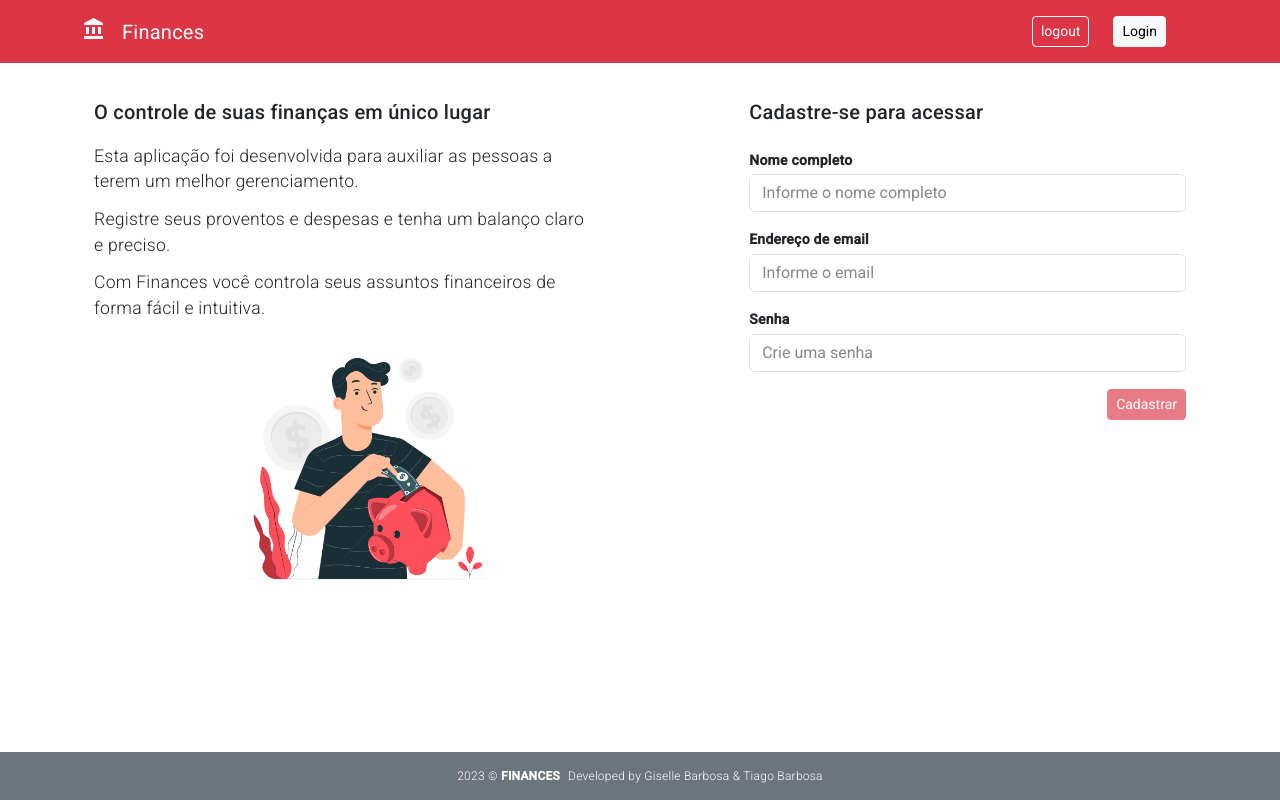
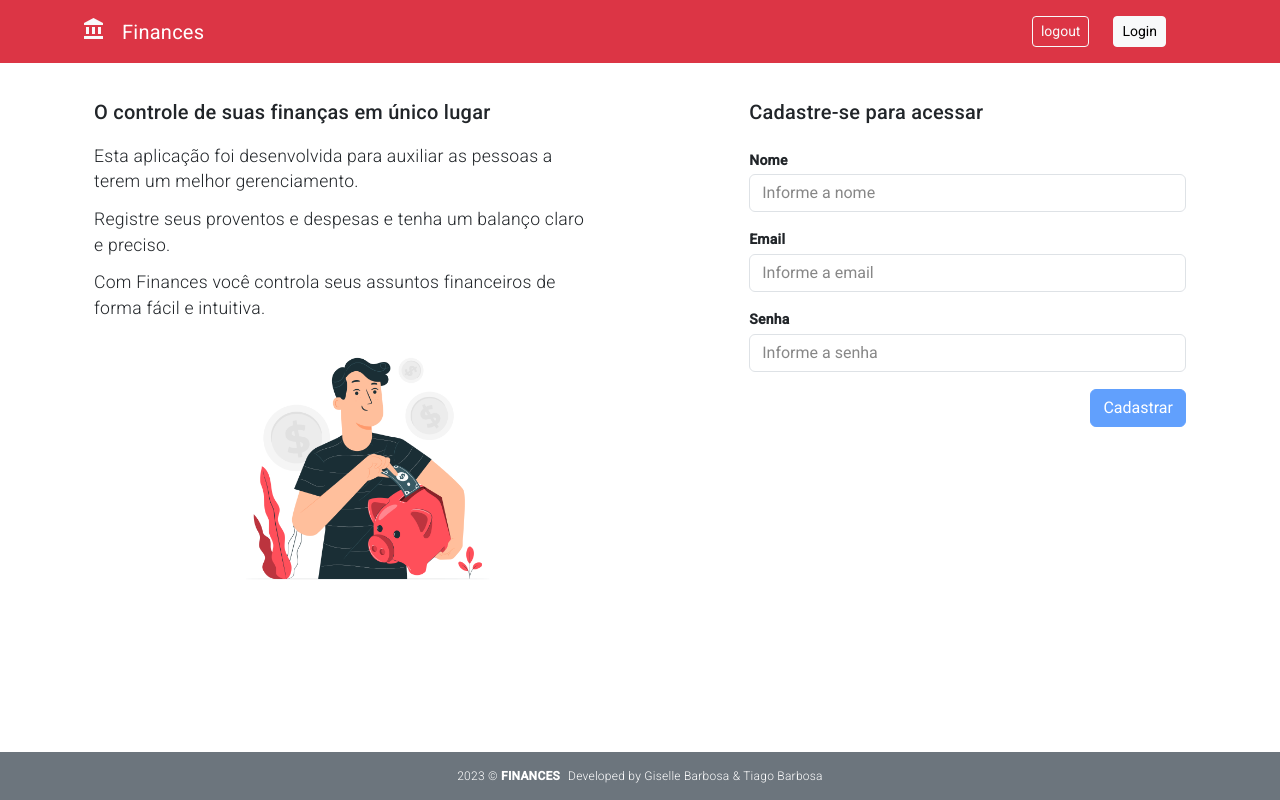
Before and after one commit to GiselleBarbosa/angular-finances_v2.0, an Angular app: page /home in a window 1280 px wide. Built offline with nearby package versions, Linux system fonts and the light colour scheme.

Commit message:
refac(formulario): move lógica para service e cria validators personalizados

```diff
--- a/src/app/features/auth/register/register.component.html
+++ b/src/app/features/auth/register/register.component.html
@@ -1,81 +1,30 @@
 <h2>Cadastre-se para acessar</h2>
 
-<form class="form" [formGroup]="formulario" (ngSubmit)="onSubmit($event)">
-  <div class="form-group">
-    <label for="name">
-      <strong>Nome completo</strong>
+<form [formGroup]="formulario" (ngSubmit)="onSubmit()">
+  <div class="form-group" *ngFor="let field of ['nome', 'email', 'senha']">
+    <label [for]="field">
+      <strong>{{ field | titlecase }}</strong>
     </label>
     <input
-      [ngClass]="
-        formulario.get('name')?.status === 'INVALID'
-          ? addClassValidate('name')
-          : 'is-valid'
-      "
-      type=" name"
+      [formControlName]="field"
+      [type]="field === 'senha' ? 'password' : 'text'"
       class="form-control"
-      placeholder="Informe o nome completo"
-      formControlName="name"
-      required />
-
+      [ngClass]="{
+        'is-invalid':
+          formulario.get(field)?.invalid && formulario.get(field)?.touched
+      }"
+      [placeholder]="'Informe a ' + field" />
     <div
-      *ngIf="formulario.controls.name.dirty || formulario.controls.name.touched"
+      *ngIf="formulario.get(field)?.invalid && formulario.get(field)?.touched"
       class="invalid-feedback">
-      Deve ter no minímo 3 e no máximo 12 caracteres.
-    </div>
-  </div>
-
-  <div class="form-group">
-    <label for="email"><strong>Endereço de email</strong></label>
-    <input
-      [ngClass]="
-        formulario.get('email')?.status === 'INVALID'
-          ? addClassValidate('email')
-          : 'is-valid'
-      "
-      type="email"
-      class="form-control"
-      placeholder="Informe o email"
-      formControlName="email"
-      required />
-
-    <div
-      *ngIf="
-        formulario.controls.email.dirty || formulario.controls.email.touched
-      "
-      class="invalid-feedback">
-      Verifique o email digitado.
-    </div>
-  </div>
-
-  <div class="form-group">
-    <label for="password"><strong>Senha</strong></label>
-    <input
-      [ngClass]="
-        formulario.get('password')?.status === 'INVALID'
-          ? addClassValidate('password')
-          : 'is-valid'
-      "
-      type="password"
-      class="form-control"
-      placeholder="Crie uma senha"
-      formControlName="password"
-      maxlength="8"
-      required />
-
-    <div
-      *ngIf="
-        formulario.controls.password.dirty ||
-        formulario.controls.password.touched
-      "
-      class="invalid-feedback">
-      Deve ter no minímo 6 e no máximo 8 caracteres.
+      {{ getErrorMessage(field) }}
     </div>
   </div>
 
   <button
-    [disabled]="!formulario.valid"
+    [disabled]="formulario.invalid"
     type="submit"
-    class="form-group btn btn-danger btn-sm float-end cursor-pointer">
+    class="btn btn-primary float-end">
     Cadastrar
   </button>
 </form>
--- a/src/app/features/auth/register/register.component.ts
+++ b/src/app/features/auth/register/register.component.ts
@@ -1,73 +1,43 @@
-import {
-  FormControl,
-  FormGroup,
-  FormsModule,
-  ReactiveFormsModule,
-  Validators,
-} from '@angular/forms';
-
+import { Component, OnInit } from '@angular/core';
+import { FormGroup, ReactiveFormsModule } from '@angular/forms';
+import { MatDialog } from '@angular/material/dialog';
 import { AlertsComponent } from 'src/app/shared/alerts/alerts.component';
+import { FormService } from './services/form.service';
 import { CommonModule } from '@angular/common';
-import { Component } from '@angular/core';
-import { MatDialog } from '@angular/material/dialog';
 
 @Component({
   selector: 'app-register',
-  standalone: true,
-  imports: [CommonModule, ReactiveFormsModule, FormsModule],
   templateUrl: './register.component.html',
   styleUrls: ['./register.component.scss'],
+  standalone: true,
+  imports: [CommonModule, ReactiveFormsModule],
 })
-export class RegisterComponent {
-  formulario = new FormGroup({
-    name: new FormControl('', [
-      Validators.required,
-      Validators.minLength(3),
-      Validators.maxLength(12),
-    ]),
-    email: new FormControl('', [Validators.required, Validators.email]),
-    password: new FormControl('', [
-      Validators.required,
-      Validators.minLength(8),
-      Validators.maxLength(9),
-    ]),
-  });
+export class RegisterComponent implements OnInit {
+  formulario!: FormGroup;
 
-  constructor(public dialog: MatDialog) {}
+  constructor(
+    private formService: FormService,
+    private dialog: MatDialog
+  ) {}
 
-  public ngOnInit(): void {
-    this.addClassValidate;
+  ngOnInit(): void {
+    this.formulario = this.formService.initRegisterForm();
   }
 
-  public onSubmit(e: Event) {
+  getErrorMessage(controlName: string): string {
+    const control = this.formulario.get(controlName);
+    return this.formService.getErrorMessage(control, controlName);
+  }
+
+  onSubmit(): void {
     if (this.formulario.valid) {
-      e.preventDefault();
       this.dialog.open(AlertsComponent, {
         data: {
           title: 'Cadastro Realizado',
           message: 'Usuário foi cadastrado com sucesso!',
         },
       });
-      this.reset();
+      this.formulario.reset();
     }
   }
-
-  /* Resetando formulario apos envio */
-  public reset() {
-    this.formulario.reset();
-  }
-
-  /* Checando formulario  */
-  public checkValidTouched(campo: string) {
-    return (
-      !this.formulario.get(campo)?.valid && this.formulario.get(campo)?.touched
-    );
-  }
-
-  /* Adicionando class invalid no template*/
-  public addClassValidate(campo: string) {
-    return {
-      'is-invalid': this.checkValidTouched(campo),
-    };
-  }
 }
--- /dev/null
+++ b/src/app/features/auth/register/services/form.service.ts
@@ -0,0 +1,49 @@
+import { Injectable } from '@angular/core';
+import { FormBuilder, FormGroup, Validators } from '@angular/forms';
+import { CustomValidators } from 'src/app/features/auth/register/utils/validators';
+
+@Injectable({
+  providedIn: 'root',
+})
+export class FormService {
+  constructor(private fb: FormBuilder) {}
+
+  public initRegisterForm(): FormGroup {
+    return this.fb.group({
+      nome: [
+        '',
+        [
+          Validators.required,
+          CustomValidators.onlyLetters(),
+          CustomValidators.minLength(3),
+          CustomValidators.maxLength(50),
+        ],
+      ],
+      email: ['', [Validators.required, Validators.email]],
+      senha: [
+        '',
+        [
+          Validators.required,
+          CustomValidators.minLength(8),
+          CustomValidators.maxLength(9),
+        ],
+      ],
+    });
+  }
+
+  public getErrorMessage(control: any, controlName: string): string {
+    if (control.hasError('required')) return 'Este campo é obrigatório.';
+    if (control.hasError('onlyLetters'))
+      return 'O nome deve conter apenas letras.';
+    if (control.hasError('email')) return 'Formato de email inválido.';
+    if (control.hasError('minLength'))
+      return `O campo ${controlName} deve ter no mínimo ${control.getError(
+        'minLength'
+      )?.requiredLength} caracteres.`;
+    if (control.hasError('maxLength'))
+      return `O campo ${controlName} deve ter no máximo ${control.getError(
+        'maxLength'
+      )?.requiredLength} caracteres.`;
+    return '';
+  }
+}
--- /dev/null
+++ b/src/app/features/auth/register/utils/validators.ts
@@ -0,0 +1,41 @@
+import { AbstractControl, ValidationErrors, ValidatorFn } from '@angular/forms';
+
+export class CustomValidators {
+  public static minLength(min: number): ValidatorFn {
+    return (control: AbstractControl): ValidationErrors | null => {
+      if (control.value && control.value.length < min) {
+        return {
+          minLength: {
+            requiredLength: min,
+            actualLength: control.value.length,
+          },
+        };
+      }
+      return null;
+    };
+  }
+
+  public static maxLength(max: number): ValidatorFn {
+    return (control: AbstractControl): ValidationErrors | null => {
+      if (control.value && control.value.length > max) {
+        return {
+          maxLength: {
+            requiredLength: max,
+            actualLength: control.value.length,
+          },
+        };
+      }
+      return null;
+    };
+  }
+
+  public static onlyLetters(): ValidatorFn {
+    return (control: AbstractControl): ValidationErrors | null => {
+      const regex = /^[a-zA-ZÀ-ÿ\s'-]+$/; // Permite letras e acentos
+      if (control.value && !regex.test(control.value)) {
+        return { onlyLetters: true };
+      }
+      return null;
+    };
+  }
+}
--- a/src/app/features/home/home.component.ts
+++ b/src/app/features/home/home.component.ts
@@ -4,10 +4,10 @@ import { RegisterComponent } from '../auth/register/register.component';
 
 @Component({
   selector: 'app-home',
+  styleUrls: ['./home.component.scss'],
+  templateUrl: './home.component.html',
   standalone: true,
   imports: [RegisterComponent],
-  templateUrl: './home.component.html',
-  styleUrls: ['./home.component.scss'],
 })
 export class HomeComponent implements OnInit {
   constructor() {}
```
